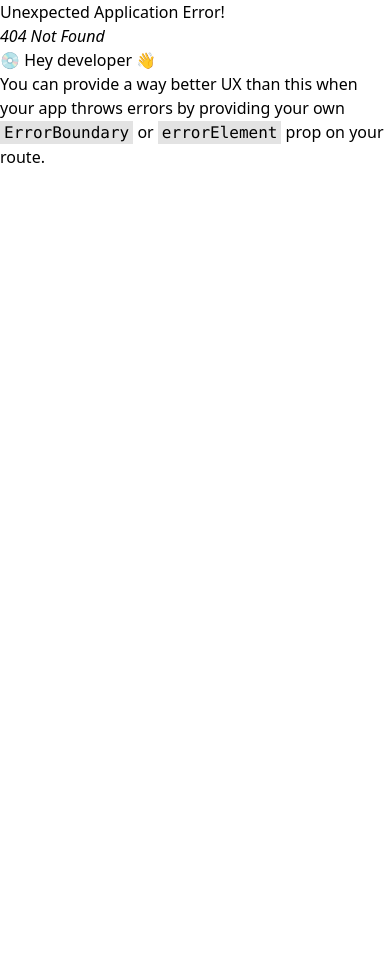
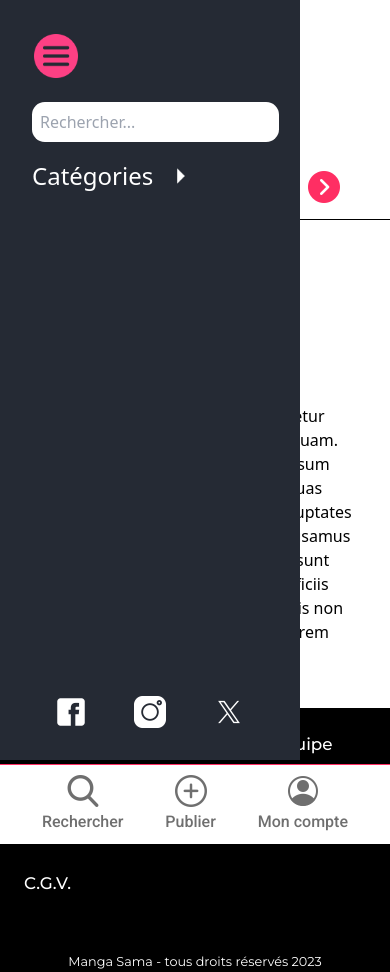
Before and after one commit to Amine03824/manga-sama-front, a React (Vite) app: page /contact in a window 390 px wide. Before the commit this address had no page. Before the commit the page ends 844 px from the top, so only its background shows below. Built offline with nearby package versions, Linux system fonts and the light colour scheme.

Commit message:
page de contact faite mobile et desktop

```diff
--- a/src/components/Footer/Footer.tsx
+++ b/src/components/Footer/Footer.tsx
@@ -1,4 +1,5 @@
 /* eslint-disable react/no-unescaped-entities */
+import { Link } from 'react-router-dom';
 import './Footer.scss';
 
 function Footer() {
@@ -8,23 +9,23 @@ function Footer() {
         <div className="Footer__top_container-left">
           <ul className="Footer__list">
             <li className="Footer__list_item">
-              <a href="/">Mentions légales</a>
+              <Link to="/">Mentions légales</Link>
             </li>
             <li className="Footer__list_item">
-              <a href="/">Politique de confidentialité</a>
+              <Link to="/">Politique de confidentialité</Link>
             </li>
             <li className="Footer__list_item">
-              <a href="/">C.G.V.</a>
+              <Link to="/">C.G.V.</Link>
             </li>
           </ul>
         </div>
         <div className="Footer__top_container-right">
           <ul className="Footer__list">
             <li className="Footer__list_item">
-              <a href="/">L'équipe</a>
+              <Link to="/">L'équipe</Link>
             </li>
             <li className="Footer__list_item">
-              <a href="/">Nous contacter</a>
+              <Link to="/contact">Nous contacter</Link>
             </li>
           </ul>
         </div>
--- a/src/routes.tsx
+++ b/src/routes.tsx
@@ -3,6 +3,7 @@ import { createBrowserRouter } from 'react-router-dom';
 import Root from './routes/Root/Root';
 import SignUp from './routes/SignUp/SignUp';
 import Login from './routes/Login/Login';
+import Contact from './routes/Contacts/Contacts';
 
 export const router = createBrowserRouter([
   {
@@ -17,6 +18,10 @@ export const router = createBrowserRouter([
         path: 'login',
         element: <Login />,
       },
+      {
+        path: 'contact',
+        element: <Contact />,
+      },
     ],
   },
 ]);
--- a/src/routes/Contacts/Contacts.scss
+++ b/src/routes/Contacts/Contacts.scss
@@ -0,0 +1,23 @@
+@use '../../styles/variables' as v;
+
+.contactus__page {
+  @media screen and (min-width: 768px) {
+    margin: 0 4rem;
+  }
+  &-title {
+    font-size: 2rem;
+    text-align: center;
+    color: v.$pink-color;
+    font-weight: bold;
+    padding: 2rem;
+  }
+
+  &-content {
+    font-size: 1rem;
+    padding: 1.5rem;
+
+    @media screen and (min-width: 768px) {
+      font-size: 1.3rem;
+    }
+  }
+}
--- a/src/routes/Contacts/Contacts.tsx
+++ b/src/routes/Contacts/Contacts.tsx
@@ -0,0 +1,27 @@
+import Footer from '../../components/Footer/Footer';
+import Page from '../../components/Page/Page';
+import './Contacts.scss';
+
+function Contact() {
+  return (
+    <Page>
+      <div className="contactus__page">
+        <h1 className="contactus__page-title">Pour nous contacter!</h1>
+
+        <p className="contactus__page-content">
+          {' '}
+          Lorem ipsum dolor sit amet consectetur adipisicing elit. Porro,
+          aliquam numquam. Voluptatum, exercitationem ullam ipsum reiciendis
+          nihil similique. Similique quas eveniet iure quaerat vel ducimus
+          voluptates nobis! Eius explicabo voluptates accusamus molestias! Rem,
+          nam quae. In, quos sunt maxime accusantium minus nulla officiis
+          molestias nobis! Eius alias perferendis non sequi, porro optio
+          perspiciatis a dolorem facilis ab, sed aperiam. Aperiam.
+        </p>
+      </div>
+      <Footer />
+    </Page>
+  );
+}
+
+export default Contact;
```
